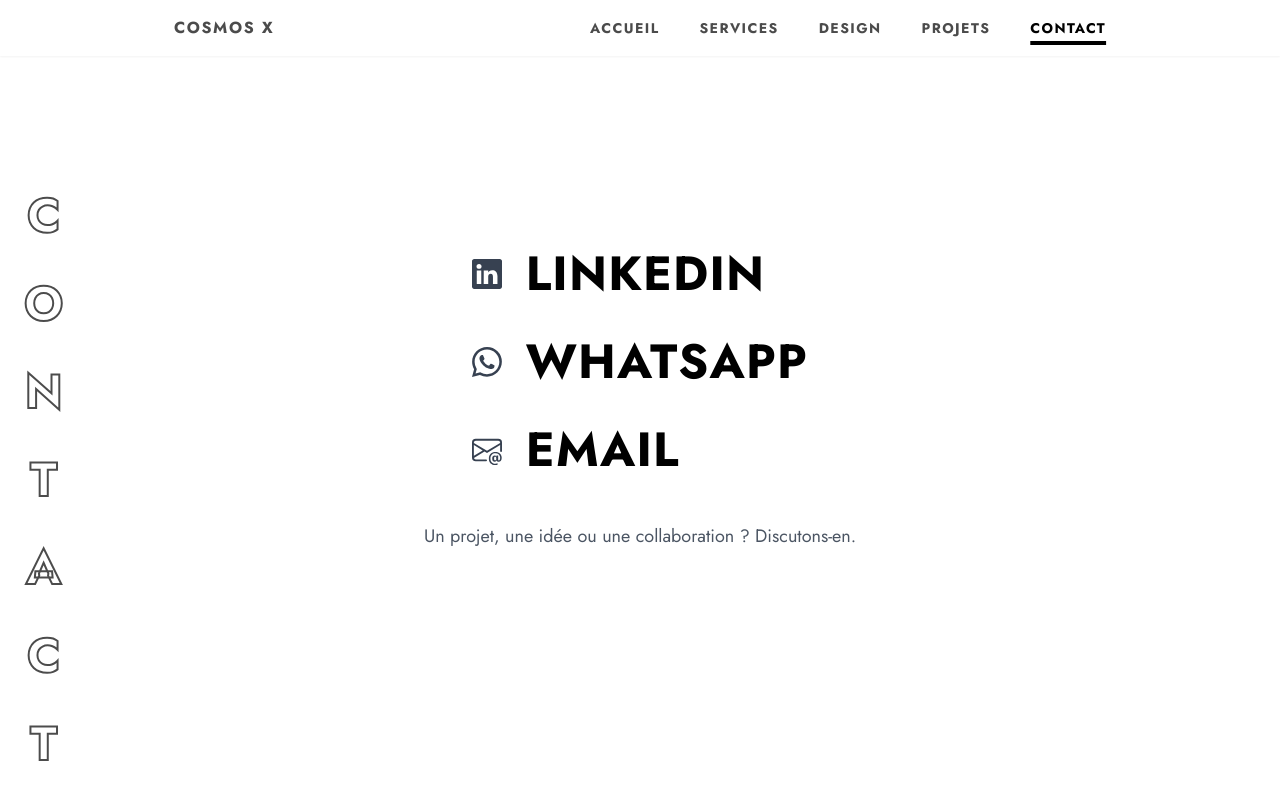
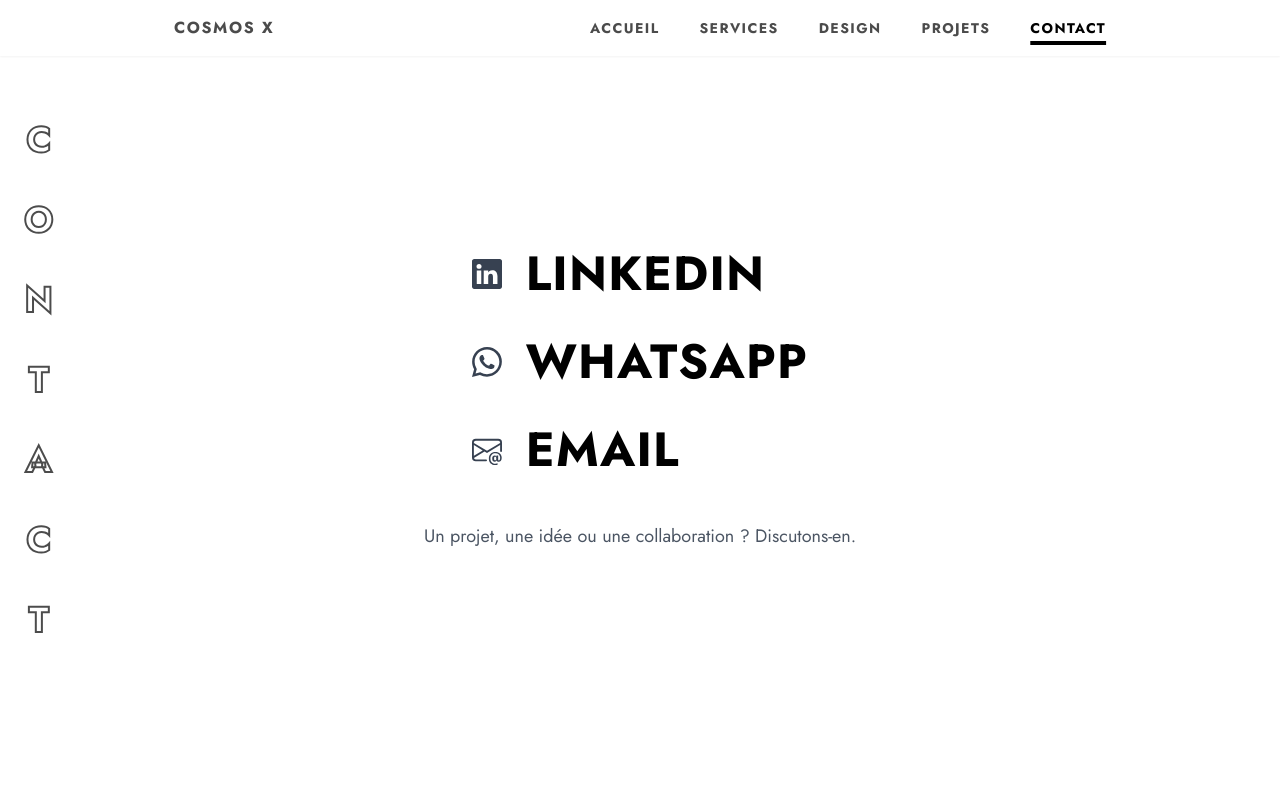
Before and after one commit to capitaine12/portfolio, a React (Vite) app: page /contact in a window 1280 px wide. Shown: the top 800 px of the page. Built offline with nearby package versions, Linux system fonts and the light colour scheme.

Commit message:
update side bare

```diff
--- a/src/components/layout/SideTitle.tsx
+++ b/src/components/layout/SideTitle.tsx
@@ -7,8 +7,8 @@
   return (
     <div
       className={clsx(
-        'fixed left-6 top-[60%] -translate-y-1/2',
-        'hidden lg:flex flex-col items-center gap-10',
+        'fixed left-6 ', /* top-[60%] -translate-y-1/2 */
+        'hidden lg:flex flex-col items-center justify-center gap-10',
         className
       )}
     >
@@ -16,7 +16,7 @@
         <span
           key={index}
           className="
-            text-5xl
+             lg:text-4xl
             font-bold
             text-white
             tracking-widest
```
